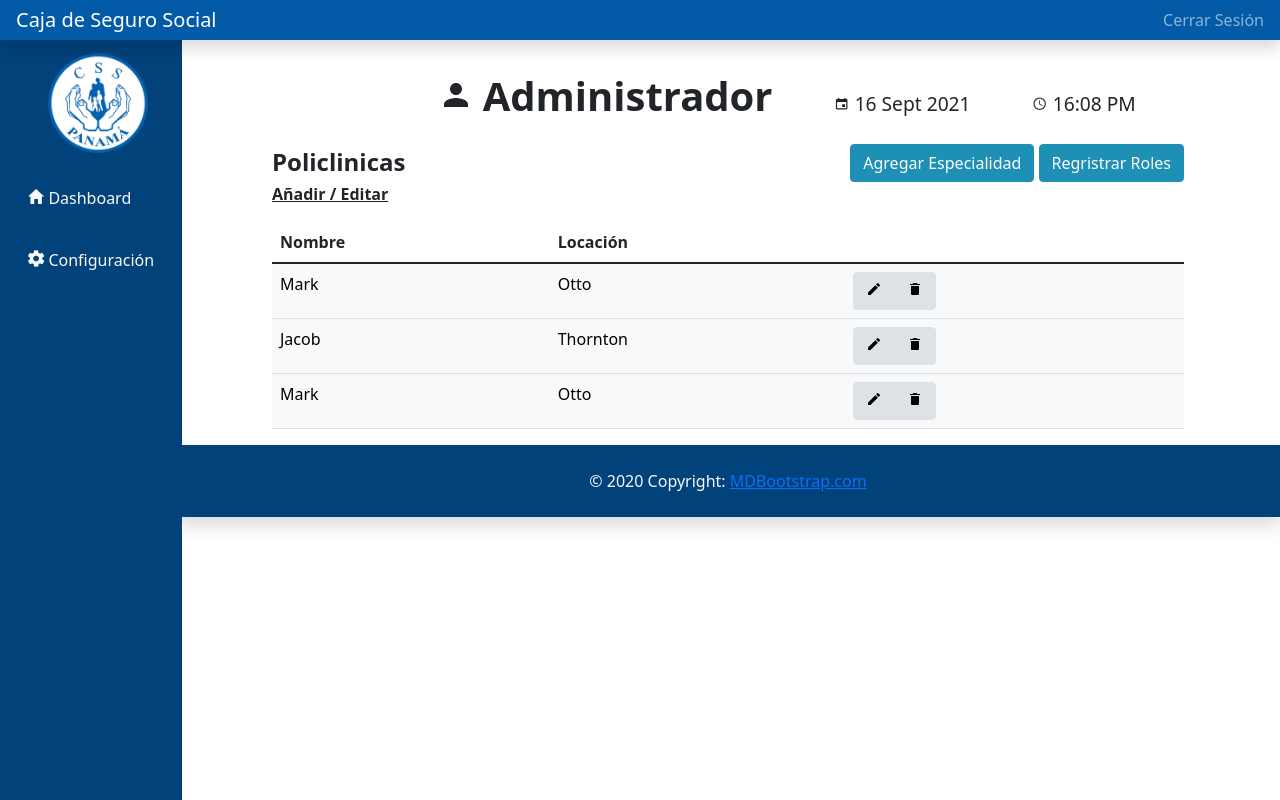
After one commit to AnalissaSantos/ProyectoSemestral_CSS, a PHP site: page /AdminHome.html in a window 1280 px wide. The commit adds this page. Run offline with PHP 8.4, Linux system fonts and the light colour scheme.

Commit message:
Vista admin_1.0, lista

```diff
--- /dev/null
+++ b/app/AdminHome.html
@@ -0,0 +1,123 @@
+<!doctype html>
+<html lang="es">
+<head>
+    <meta charset="UTF-8">
+    <meta name="viewport"
+          content="width=device-width, user-scalable=no, initial-scale=1.0, maximum-scale=1.0, minimum-scale=1.0">
+    <meta http-equiv="X-UA-Compatible" content="ie=edge">
+    <!--Icono-->
+    <link rel="icon" href="assets/images/Flavicon.png" sizes="16x16" type="image/png">
+    <title>Caja del Seguro Social | Administrador</title>
+
+    <!--Enlaces-->
+        <!--Iconos-->
+        <script src="https://unpkg.com/ionicons@4.5.10-0/dist/ionicons.js"></script>
+        <link href="https://unpkg.com/ionicons@4.5.10-0/dist/css/ionicons.min.css" rel="stylesheet">
+        <!-- Bootstrap CSS -->
+        <link href="https://cdn.jsdelivr.net/npm/bootstrap@5.1.3/dist/css/bootstrap.min.css" rel="stylesheet" integrity="sha384-1BmE4kWBq78iYhFldvKuhfTAU6auU8tT94WrHftjDbrCEXSU1oBoqyl2QvZ6jIW3" crossorigin="anonymous">
+    <!--CSS-->
+        <link rel="stylesheet" href="css/Styles.css">
+        <link rel="stylesheet" href="css/AdminStyle.css">
+</head>
+<body>
+    <!--Nav Bar-->
+    <header class="navbar navbar-dark sticky-top bg-secondary flex-md-nowrap p-0 shadow">
+        <a class="navbar-brand col-md-3 col-lg-2 me-0 px-3" href="#">Caja de Seguro Social</a>
+        <div class="navbar-nav">
+            <div class="nav-item text-nowrap">
+                <a class="nav-link px-3" href="home.html">Cerrar Sesión</a>
+            </div>
+        </div>
+    </header>
+
+    <!-- Side Bar-->
+    <div class="d-flex">
+        <div id="sidebar-container" class="bg-primary ">
+            <div id="logo">
+                <a href="home.html"><img src="assets/images/css_logo.png" width="100" height="100"></a>
+            </div>
+            <div class="container" id="menu1">
+                <a href="Index.html"class="d-block text-light p-3 border-0"><i class="icon ion-md-home lead mr-2"></i>
+                    Dashboard</a>
+                <a href="#"class="d-block text-light p-3 border-0"><i class="icon ion-md-settings lead mr-2"></i>
+                    Configuración</a>
+            </div>
+        </div>
+    </div>
+
+<!--    Admin Content-->
+<!--    Titulo-->
+    <section class="Content-">
+<!--    Titulo de contenido-->
+        <div class="text-center Content-Header">
+            <h1 class="Content-Header__textH1"><ion-icon class="Content-icon" name="person"></ion-icon> Administrador</h1>
+            <p class="Content-Header__text"><ion-icon class="Content-icon" name="calendar"></ion-icon> 16 Sept 2021</p>
+            <p class="Content-Header__text"><ion-icon class="Content-icon" name="time"></ion-icon> 16:08 PM</p>
+        </div>
+<!--    Encabezado de tabla-->
+        <div class="Content-body">
+            <div class="Content-body__item-header">
+                <div>
+                    <p class="Content-body__text-h1">Policlinicas</p>
+                    <p class="Content-body__text-p">Añadir / Editar</p>
+                </div>
+                <div>
+                    <button type="button" class="btn btn-primary">Agregar Especialidad</button>
+                    <button type="button" class="btn btn-primary">Regristrar Roles</button>
+                </div>
+            </div>
+        </div>
+<!--Tabla-->
+        <div>
+            <table class="table table-hover">
+                <thead>
+                <tr>
+                    <th scope="col">Nombre</th>
+                    <th scope="col">Locación</th>
+                    <th scope="col"></th>
+                </tr>
+                </thead>
+                <tbody>
+                <tr class="table-light">
+                    <td>Mark</td>
+                    <td>Otto</td>
+                    <td><div class="btn-group" role="group" aria-label="Basic example">
+                        <button type="button" class="btn btn-primaryTable"><ion-icon name="create"></ion-icon></button>
+                        <button type="button" class="btn btn-primaryTable"><ion-icon name="trash"></ion-icon></button>
+                    </div></td>
+                </tr>
+                <tr class="table-light">
+                    <td>Jacob</td>
+                    <td>Thornton</td>
+                    <td><div class="btn-group" role="group" aria-label="Basic example">
+                        <button type="button" class="btn btn-primaryTable"><ion-icon name="create"></ion-icon></button>
+                        <button type="button" class="btn btn-primaryTable"><ion-icon name="trash"></ion-icon></button>
+                    </div></td>
+                </tr>
+                <tr class="table-light">
+                    <td>Mark</td>
+                    <td>Otto</td>
+<!--                    <td><button type="button" class="btn btn-light"><ion-icon name="create"></ion-icon></button></td>-->
+                    <td><div class="btn-group" role="group" aria-label="Basic example">
+                        <button type="button" class="btn btn-primaryTable"><ion-icon name="create"></ion-icon></button>
+                        <button type="button" class="btn btn-primaryTable"><ion-icon name="trash"></ion-icon></button>
+                    </div></td>
+                </tr>
+                </tbody>
+            </table>
+        </div>
+    </section>
+
+
+    <!--Footer-->
+    <section class="Footer-">
+        <footer class="page-footer font-small flex-md-nowrap p-0 shadow">
+            <!-- Copyright -->
+            <div class="footer-copyright text-center py-4 text-light bg-primary ">© 2020 Copyright:
+                <a href="https://mdbootstrap.com/"> MDBootstrap.com</a>
+            </div>
+            <!-- Copyright -->
+        </footer>
+    </section>
+</body>
+</html>
--- a/app/Index.html
+++ b/app/Index.html
@@ -52,8 +52,8 @@
             <a href="#"class="d-block text-light p-3 border-0"><i class="icon ion-md-settings lead mr-2"></i>
             Configuración</a>
             </div>
+        </div>
 
-        </div>
         </div>
         <!--contenido-->
         <div id ="content" class="bg-grey w-100">
@@ -234,7 +234,7 @@
                 <!-- Copyright -->
 
                 </footer>
-            </section>
+        </section>
     </div>
 
     </div>
--- a/app/css/AdminStyle.css
+++ b/app/css/AdminStyle.css
@@ -1,14 +1,154 @@
 /*Separa el contenido centrla del sidebar*/
-.Content__{
+.Content-{
     margin-left: 11em;
-    padding: 0em 2em 0em 2em;
-    border: solid;
-    border-color: #035AA7;
+    padding: 0em 6em ;
+    /*border: solid;*/
+    /*border-color: #035AA7;*/
 }
 /*Separa el footer del sidebar*/
-.Footer__{
+.Footer-{
     margin-left: 11em;
     /*padding: 0em 2em 0em 2em;*/
     /*border: solid;*/
-    border-color: #035AA7;
+    /*border-color: #035AA7;*/
 }
+/*Header del contenido*/
+/*Separa el header el navbar*/
+.Content-Header {
+    padding: 2em 0em 0em 0em;
+}
+/*Header text*/
+.Content-Header__textH1{
+    font-weight: bold;
+    display: inline;
+    margin: 0em 0em 0em 3em;
+}
+/*Txto del header body*/
+.Content-Header__text{
+    display: inline;
+    margin: 0em 0em 0em 3em;
+    font-size: 1.2rem;
+}
+/*Inconos*/
+.Content-icon{
+    font-size: 0.8em;
+    margin: 0em;
+}
+
+/*Contenido perse*/
+.Content-body{
+    margin: 1.5em 0em 0em 0em;
+}
+
+.Content-body__text-h1{
+    font-weight: bold;
+    font-size: 1.5rem;
+    margin: 0em 0em 0.1em 0em;
+}
+
+.Content-body__text-p{
+    font-weight: bold;
+    text-decoration: underline;
+}
+
+
+.Content-body__item-header{
+    display: flex;
+    /*margin: 0em 0em 0em 0em;*/
+    justify-content: space-between;
+}
+
+/*Botones*/
+.btn-primary {
+    color: #fff;
+    background-color: #1E8FB5;
+    border-color: #1E8FB5;
+}
+.btn-primary:hover {
+    color: #fff;
+    background-color: #727272;
+    border-color: #727272;
+}
+.btn-check:focus + .btn-primary, .btn-primary:focus {
+    color: #fff;
+    background-color: #727272;
+    border-color: #727272;
+    box-shadow: 0 0 0 0.25rem rgba(49, 132, 253, 0.5);
+}
+.btn-check:checked + .btn-primary, .btn-check:active + .btn-primary, .btn-primary:active, .btn-primary.active, .show > .btn-primary.dropdown-toggle {
+    color: #fff;
+    background-color: #727272;
+    border-color: #0a53be;
+}
+.btn-check:checked + .btn-primary:focus, .btn-check:active + .btn-primary:focus, .btn-primary:active:focus, .btn-primary.active:focus, .show > .btn-primary.dropdown-toggle:focus {
+    box-shadow: 0 0 0 0.25rem rgba(49, 132, 253, 0.5);
+}
+.btn-primary:disabled, .btn-primary.disabled {
+    color: #fff;
+    background-color: #1E8FB5;
+    border-color: #1E8FB5;
+}
+
+/*Tablas*/
+.table {
+    --bs-table-bg: transparent;
+    --bs-table-accent-bg: transparent;
+    --bs-table-striped-color: #212529;
+    --bs-table-striped-bg: rgba(0, 0, 0, 0.05);
+    --bs-table-active-color: #212529;
+    --bs-table-active-bg: rgba(0, 0, 0, 0.1);
+    --bs-table-hover-color: #212529;
+    --bs-table-hover-bg: rgba(0, 0, 0, 0.075);
+    width: 100%;
+    margin-bottom: 1rem;
+    color: #212529;
+    vertical-align: top;
+    border-color: #dee2e6;
+
+}
+/*Filas*/
+.table-light {
+    --bs-table-bg: #f8f9fa;
+    --bs-table-striped-bg: #ecedee;
+    --bs-table-striped-color: #000;
+    --bs-table-active-bg: #dfe0e1;
+    --bs-table-active-color: #000;
+    --bs-table-hover-bg: #e5e6e7;
+    --bs-table-hover-color: #000;
+    color: #000;
+    border-color: #dfe0e1;
+    /*border-radius: 20px;*/
+    /*overflow: hidden;*/
+}
+
+/*Botones de tabla*/
+/*Botones*/
+.btn-primaryTable {
+    color: #000000;
+    background-color: #dee2e6;
+    border-color: #dee2e6;
+}
+.btn-primaryTable:hover {
+    color: #fff;
+    background-color: #727272;
+    border-color: #727272;
+}
+.btn-check:focus + .btn-primaryTable, .btn-primaryTable:focus {
+    color: #fff;
+    background-color: #727272;
+    border-color: #727272;
+    box-shadow: 0 0 0 0.25rem rgba(49, 132, 253, 0.5);
+}
+.btn-check:checked + .btn-primaryTable, .btn-check:active + .btn-primaryTable, .btn-primaryTable:active, .btn-primaryTable.active, .show > .btn-primaryTable.dropdown-toggle {
+    color: #fff;
+    background-color: #727272;
+    border-color: #0a53be;
+}
+.btn-check:checked + .btn-primaryTable:focus, .btn-check:active + .btn-primaryTable:focus, .btn-primaryTable:active:focus, .btn-primaryTable.active:focus, .show > .btn-primaryTable.dropdown-toggle:focus {
+    box-shadow: 0 0 0 0.25rem rgba(49, 132, 253, 0.5);
+}
+.btn-primaryTable:disabled, .btn-primaryTable.disabled {
+    color: #fff;
+    background-color: #1E8FB5;
+    border-color: #1E8FB5;
+}
```
